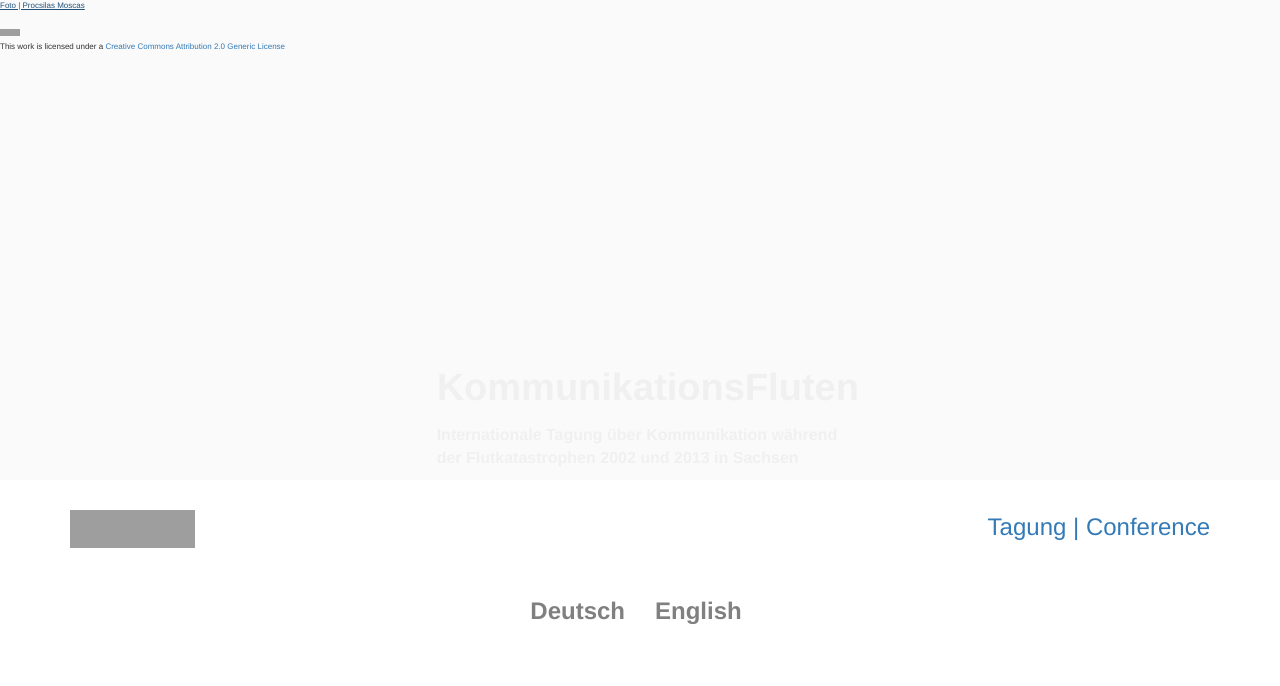
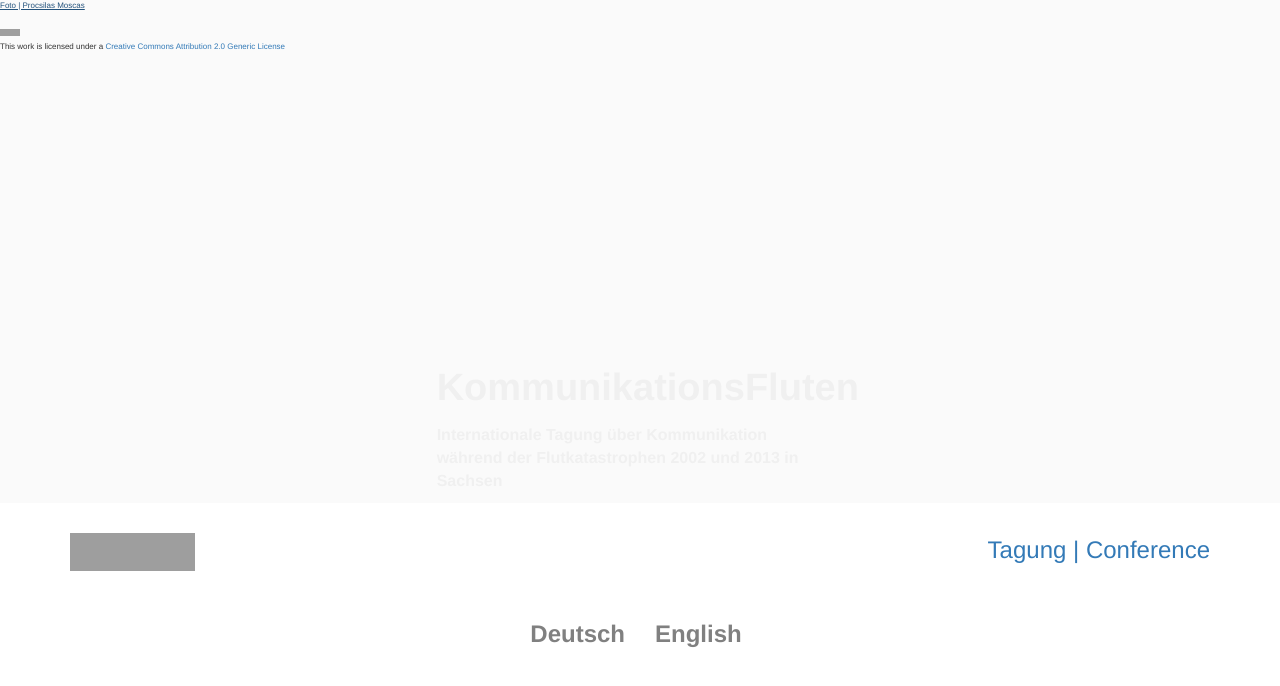
Before and after one commit to susedev/test, a Jekyll site: the page built from index.html, in a window 1280 px wide. Shown: the top 686 px of the page. Built offline with Jekyll 4.4.1, drawn with Linux system fonts in a browser that asks for light colours; nearby versions of some CDN libraries; grey boxes are pictures that could not be loaded.

Commit message:
Update home.html

```diff
--- a/_layouts/home.html
+++ b/_layouts/home.html
@@ -16,7 +16,7 @@
     </div>
     <div class="col-md-4">
       <a href="http://eijc.github.io/test/"><p style="color:#F0F0F0; font-size: 38px; font-weight:bold; text-align: left; margin-top: 360px;">KommunikationsFluten</p></a>
-      <p style="font-size:16px; font-weight:bold; color:#F0F0F0;">Internationale Tagung über Kommunikation während der Flutkatastrophen 2002 und 2013 in Sachsen</p>
+      <p style="font-size:16px; font-weight:bold; color:#F0F0F0;">Internationale Tagung über Kommunikation <br />während der Flutkatastrophen 2002 und 2013 in Sachsen</p>
     </div>
     <div class="col-md-4">
 
```
